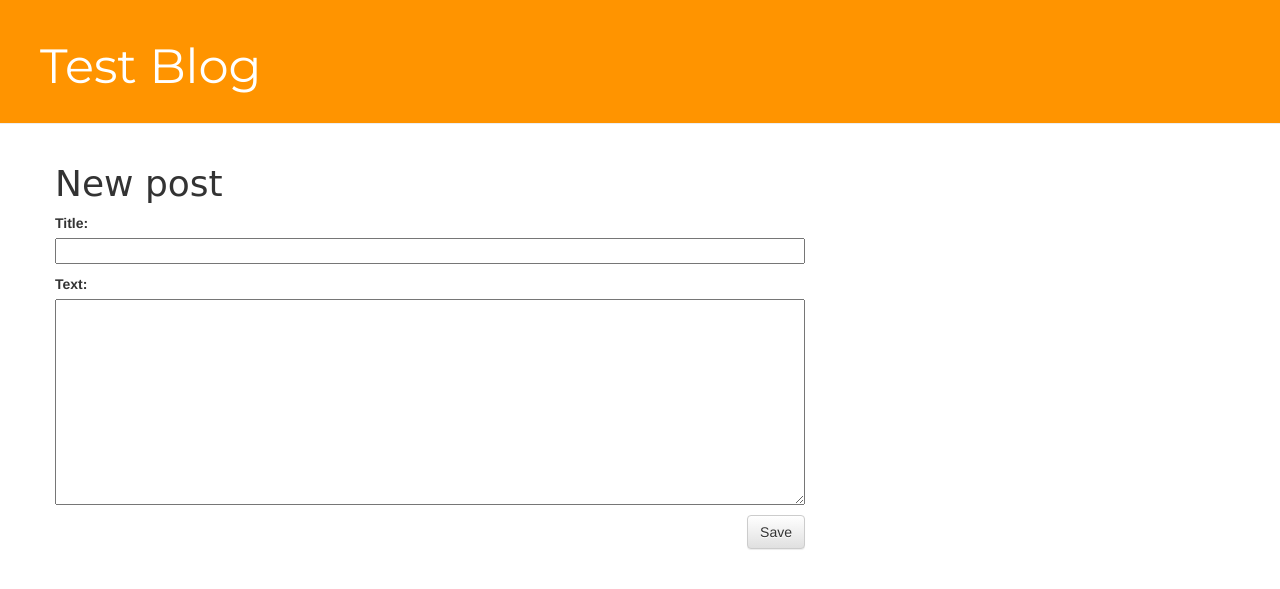
After one commit to SparklingStarSingapore/my-first-blog, a Django app: page /post/new/ in a window 1280 px wide. The commit adds this page. Shown: the top 589 px of the page. Run offline with Django 3.2, Linux system fonts and the light colour scheme; some libraries are stand-ins or nearby versions.

Commit message:
added edit/create forms

```diff
--- /dev/null
+++ b/blog/forms.py
@@ -0,0 +1,7 @@
+from django import forms
+from .models import Post
+
+class PostForm(forms.ModelForm):
+    class Meta:
+        model = Post
+        fields = ('title','text',)
--- a/blog/templates/blog/base.html
+++ b/blog/templates/blog/base.html
@@ -9,7 +9,10 @@
 </head>
 <body>
   <div class="page-header">
-    <h1><a href=""> Test Blog</a></h1>
+    {% if user.is_authenticated %}
+    <a href="{% url "post_new" %}" class="top-menu"><span class="glyphicon glyphicon-plus"></span></a>
+    {% endif %}
+    <h1><a href="/"> Test Blog</a></h1>
   </div>
   <div class="content container">
   <div class="row">
--- a/blog/templates/blog/post_detail.html
+++ b/blog/templates/blog/post_detail.html
@@ -6,6 +6,7 @@
 {{ post.published_date }}
 </div>
 {% endif %}
+<a class="btn btn-default" href="{% url "post_edit" pk=post.pk %}"><span class="glyphicon glyphicon-pencil"></span></a>
 <h1>{{ post.title }}</h1>
 <p>{{ post.text|linebreaks }}</p>
 </div>
--- /dev/null
+++ b/blog/templates/blog/post_new.html
@@ -0,0 +1,8 @@
+{% extends "blog/base.html" %}
+{% block content %}
+<h1>New post</h1>
+<form method="POST" class="post-form">{% csrf_token %}
+{{ form.as_p }}
+<button type="submit" class="save btn btn-default">Save</button>
+</form>
+{% endblock %}
--- a/blog/urls.py
+++ b/blog/urls.py
@@ -4,4 +4,6 @@ from . import views
 urlpatterns = [
   url(r'^$', views.post_list, name='post_list'),
   url(r'^post/(?P<pk>[0-9]+)/$', views.post_detail, name='post_detail'),
+  url(r'^post/new/$', views.post_new, name='post_new'),
+  url(r'^post/(?P<pk>[0-9]+)/edit/$', views.post_edit, name='post_edit')
 ]
--- a/blog/views.py
+++ b/blog/views.py
@@ -1,6 +1,7 @@
-from django.shortcuts import render, get_object_or_404
+from django.shortcuts import redirect,render, get_object_or_404
 from django.utils import timezone
 from .models import Post
+from .forms import PostForm
 
 def post_list(request):
     posts = Post.objects.filter(published_date__lte=timezone.now()).order_by('published_date')
@@ -8,3 +9,28 @@ def post_list(request):
 def post_detail(request, pk):
     post = get_object_or_404(Post,pk=pk)
     return render(request, 'blog/post_detail.html', {'post': post})
+def post_new(request):
+    if request.method == "POST":
+        form = PostForm(request.POST)
+        if form.is_valid():
+            post=form.save(commit=False)
+            post.author=request.user
+            post.published_date = timezone.now()
+            post.save()
+            return redirect('blog.views.post_detail',pk=post.pk)
+    else:
+        form = PostForm()
+    return render(request, 'blog/post_new.html',{'form':form})
+def post_edit(request, pk):
+    post = get_object_or_404(Post, pk=pk)
+    if request.method == "POST":
+        form = PostForm(request.POST, instance=post)
+        if form.is_valid():
+            post = form.save(commit=False)
+            post.author = request.user
+            post.published_date = timezone.now()
+            post.save()
+            return redirect('blog.views.post_detail', pk=post.pk)
+    else:
+        form = PostForm(instance=post)
+    return render(request, 'blog/post_new.html', {'form': form})
```
